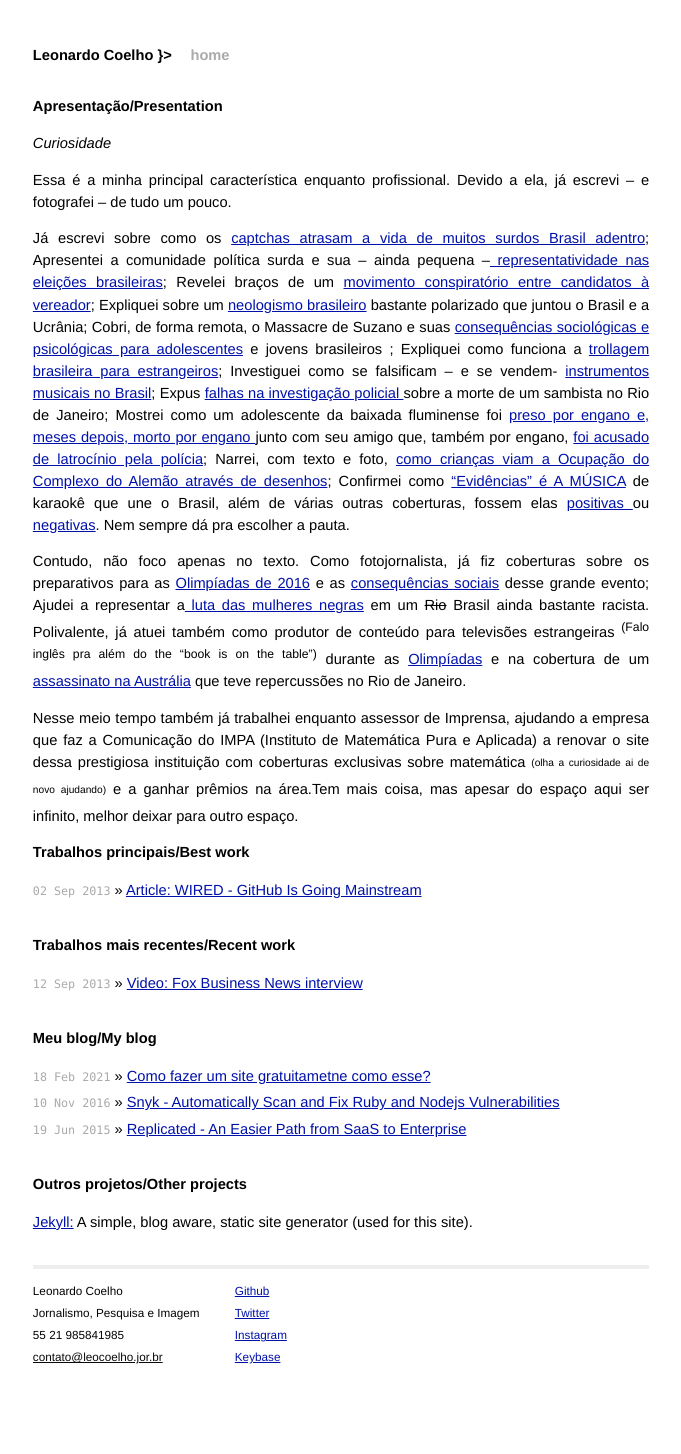
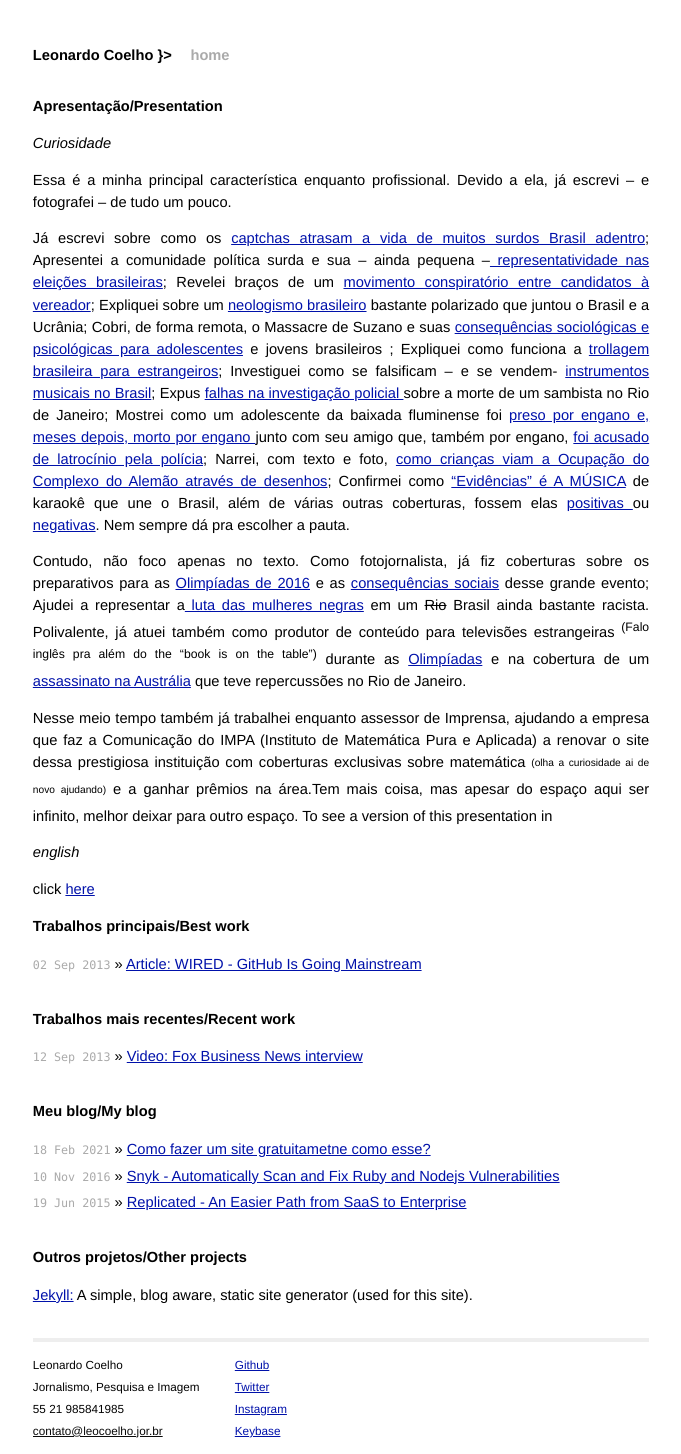
Before and after one commit to mojombo/mojombo.github.io, a Jekyll site: the page built from index.html, in a window 1280 px wide. Shown: the whole page, without its empty margins (299-980 px from the left). Built offline with Jekyll 4.4.1, drawn with Linux system fonts in a browser that asks for light colours; before the commit the page ends 1380 px from its top, so only the background shows below that.

Commit message:
Update index.html

```diff
--- a/index.html
+++ b/index.html
@@ -17,7 +17,10 @@ title: Leonardo Coelho }>
 <p>Nesse meio tempo também já trabalhei enquanto assessor de Imprensa,
 ajudando a empresa que faz a Comunicação do IMPA (Instituto de
 Matemática Pura e Aplicada) a renovar o site dessa prestigiosa
-instituição com coberturas exclusivas sobre matemática <sub><sup>(olha a curiosidade ai de novo ajudando)</sup></sub> e a ganhar prêmios na área.Tem mais coisa, mas apesar do espaço aqui ser infinito, melhor deixar para outro espaço.</p>
+instituição com coberturas exclusivas sobre matemática <sub><sup>(olha a curiosidade ai de novo ajudando)</sup></sub> e a ganhar prêmios na área.Tem mais coisa, mas apesar do espaço aqui ser infinito, melhor deixar para outro espaço.
+
+To see a version of this presentation in <p><em>english</em></p> click <a href="https://www.wired.com/2013/09/github-for-anything/">here</a></li>
+</p>
 
   </ul>
 
```
